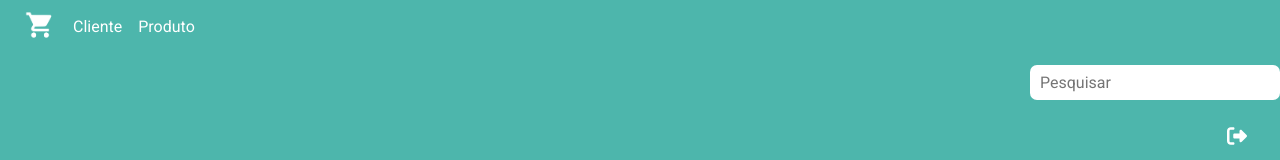
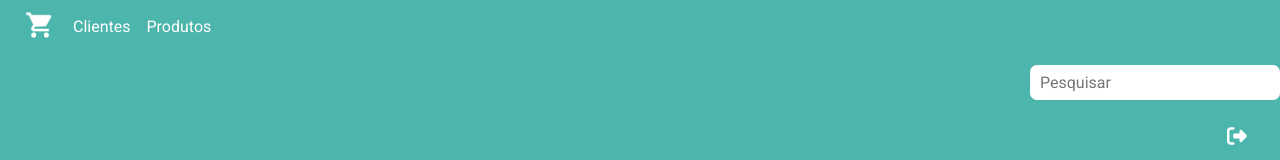
Before and after one commit to RomuloAlvernaz/sistema-loja-usando-react, a React (Create React App) app: page /clientes in a window 1280 px wide. Shown: the top 160 px of the page. Built offline with nearby package versions, Linux system fonts and the light colour scheme; no server answers.

Commit message:
update favicon

```diff
--- a/public/index.html
+++ b/public/index.html
@@ -4,7 +4,7 @@
     <meta charset="utf-8" />
     <link rel="icon" href="%PUBLIC_URL%/favicon.ico" />
     <meta name="viewport" content="width=device-width, initial-scale=1" />
-    <title>React App</title>
+    <title>Sistema Loja</title>
     <link rel="stylesheet" href="https://cdnjs.cloudflare.com/ajax/libs/font-awesome/5.8.2/css/all.min.css">
     <!-- Latest compiled and minified CSS -->
     <link href="https://cdn.jsdelivr.net/npm/bootstrap@5.3.1/dist/css/bootstrap.min.css" rel="stylesheet">
--- a/src/components/menu/index.js
+++ b/src/components/menu/index.js
@@ -23,8 +23,8 @@ function Menu() {
         <li className="logo">
           <img src="/logo2.png" alt="Logo" className="menu-logo" />
         </li>
-        <li><Link to='/clientes'>Cliente</Link></li>
-        <li><Link to='/produtos'>Produto</Link></li>
+        <li><Link to='/clientes'>Clientes</Link></li>
+        <li><Link to='/produtos'>Produtos</Link></li>
 
         <li>
           <SearchBox onSearch={handleSearch} />
```
Also changed, not shown: 1 other file (tests, documents, lock files or other folders).
